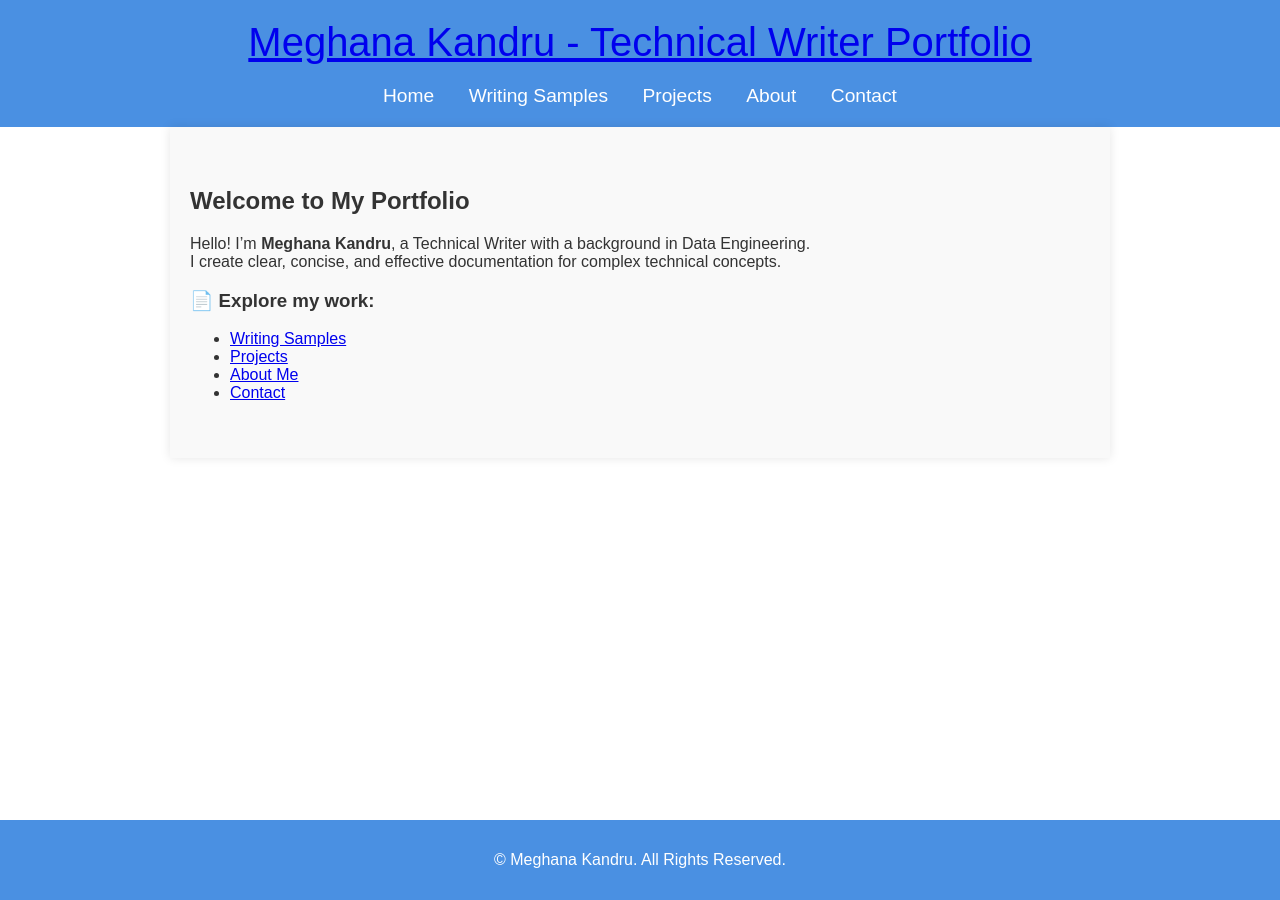
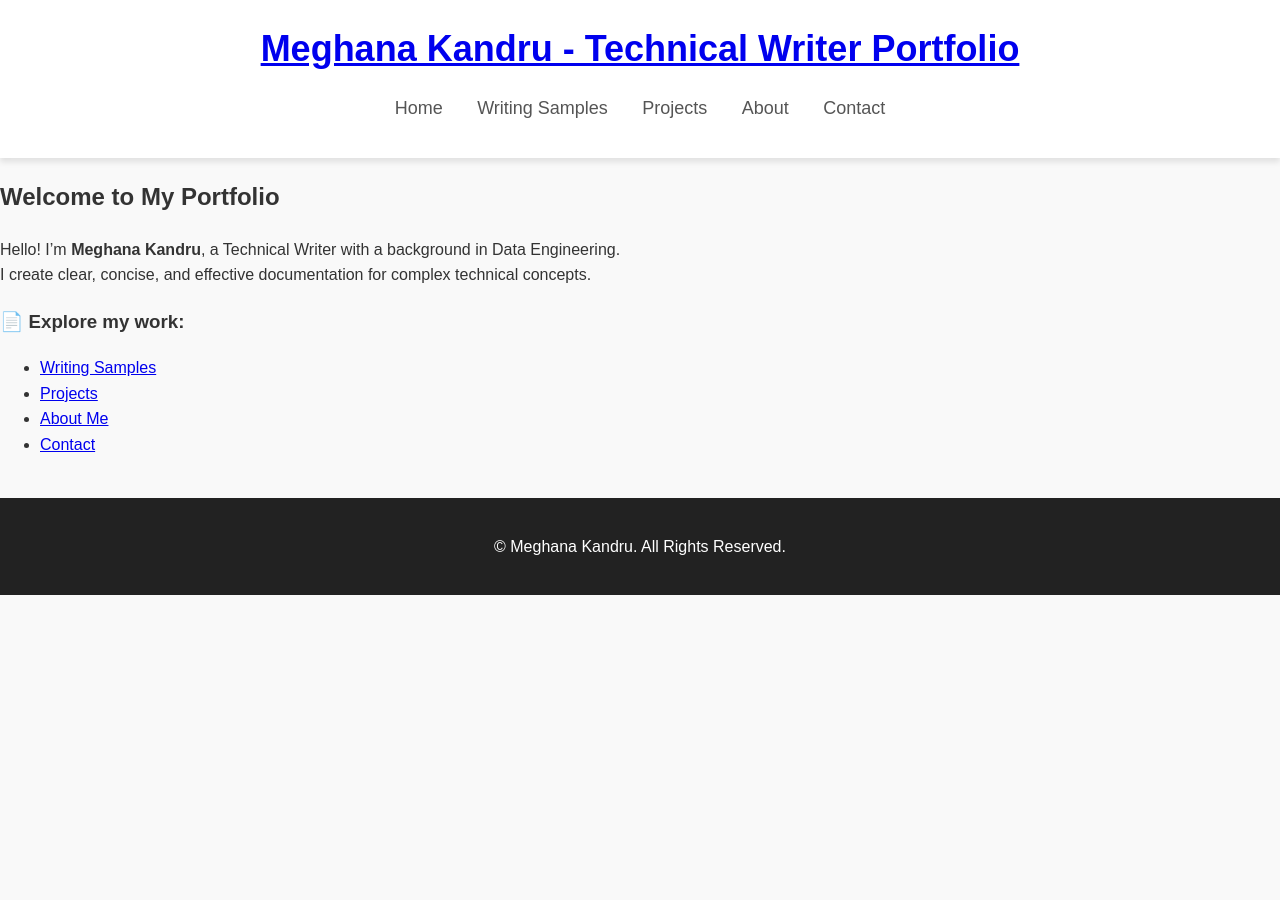
Before and after one commit to mekandru/meghanakandru.github.io, a Jekyll site: the page built from index.md, in a window 1280 px wide. Built offline with Jekyll 4.4.1, drawn with Linux system fonts in a browser that asks for light colours; some web fonts are replaced.

Commit message:
Update style.css

```diff
--- a/assets/css/style.css
+++ b/assets/css/style.css
@@ -1,98 +1,191 @@
-/* General Styles */
-/*@import url('https://fonts.googleapis.com/css2?family=Nunito:wght@400;700&family=Poppins:wght@400;500;700&display=swap');*/
+/* Import Custom Fonts */
+@font-face {
+    font-family: 'Nunito';
+    src: url('fonts/Nunito-Regular.woff2') format('woff2');
+    font-weight: 400;
+}
 
+@font-face {
+    font-family: 'Nunito';
+    src: url('fonts/Nunito-Bold.woff2') format('woff2');
+    font-weight: 700;
+}
+
+@font-face {
+    font-family: 'Poppins';
+    src: url('fonts/Poppins-Regular.woff2') format('woff2');
+    font-weight: 400;
+}
+
+@font-face {
+    font-family: 'Poppins';
+    src: url('fonts/Poppins-Medium.woff2') format('woff2');
+    font-weight: 500;
+}
+
+@font-face {
+    font-family: 'Poppins';
+    src: url('fonts/Poppins-Bold.woff2') format('woff2');
+    font-weight: 700;
+}
+
+/* Global Styles */
 body {
-    font-family: Arial, sans-serif; /* Sets the base font for the site */
+    font-family: 'Nunito', sans-serif;
+    font-size: 16px;
+    line-height: 1.6;
+    color: #333;
+    background-color: #f9f9f9;
     margin: 0;
     padding: 0;
-    background-color: #ffffff; /* White background for a clean look */
-    color: #333333; /* Dark gray text for readability */
 }
 
 /* Header Styles */
 header {
-    background-color: #4A90E2; /* Soft blue background */
-    color: #ffffff; /* White text color */
-    padding: 20px 0;
+    background-color: white;
+    padding: 20px;
     text-align: center;
+    box-shadow: 0px 4px 6px rgba(0, 0, 0, 0.1);
 }
 
 header h1 {
+    font-family: 'Poppins', sans-serif;
+    font-size: 36px;
+    font-weight: 700;
     margin: 0;
-    font-size: 2.5em;
-    font-weight: normal;
+    color: #222;
 }
 
-/* Navigation Menu Styles */
+/* Navigation */
+nav {
+    text-align: center;
+    margin-top: 10px;
+}
+
 nav ul {
-    list-style-type: none; /* Removes default list styling */
+    list-style: none;
     padding: 0;
-    margin: 20px 0 0 0;
-    text-align: center;
 }
 
 nav ul li {
-    display: inline; /* Horizontally aligns the list items */
+    display: inline;
     margin: 0 15px;
 }
 
 nav ul li a {
-    color: #ffffff; /* White text color */
-    text-decoration: none; /* Removes underline from links */
-    font-size: 1.2em;
+    text-decoration: none;
+    font-family: 'Poppins', sans-serif;
+    font-weight: 500;
+    font-size: 18px;
+    color: #555;
+    transition: color 0.3s ease-in-out;
 }
 
 nav ul li a:hover {
-    text-decoration: underline; /* Underline on hover for clarity */
+    color: #0077b6;
 }
 
-/* Main Content Styles */
-main {
-    padding: 40px 20px;
-    max-width: 900px;
-    margin: auto;
-    background-color: #f9f9f9; /* Light gray background for content area */
-    box-shadow: 0 0 10px rgba(0, 0, 0, 0.1); /* Subtle shadow for depth */
+/* Hero Section */
+.hero {
+    background: url('images/hero-bg.jpg') no-repeat center center/cover;
+    text-align: center;
+    padding: 100px 20px;
+    color: white;
 }
 
-/* Section Styles */
-section {
-    margin-bottom: 40px;
+.hero h2 {
+    font-family: 'Poppins', sans-serif;
+    font-size: 42px;
+    font-weight: 700;
+    margin-bottom: 20px;
 }
 
-section h2 {
-    color: #4A90E2; /* Matching the header's blue color */
-    border-bottom: 2px solid #4A90E2; /* Underline effect */
-    padding-bottom: 10px;
+.hero p {
+    font-size: 20px;
+    font-weight: 400;
 }
 
-section p, section ul {
-    line-height: 1.6; /* Improves readability */
+/* Button Styles */
+.btn {
+    display: inline-block;
+    background: #0077b6;
+    color: white;
+    padding: 12px 25px;
+    font-size: 18px;
+    font-weight: 500;
+    text-decoration: none;
+    border-radius: 5px;
+    transition: background 0.3s ease-in-out;
 }
 
-/* Footer Styles */
+.btn:hover {
+    background: #005f8a;
+}
+
+/* Portfolio Section */
+.portfolio {
+    max-width: 1000px;
+    margin: 50px auto;
+    text-align: center;
+}
+
+.portfolio h2 {
+    font-family: 'Poppins', sans-serif;
+    font-size: 32px;
+    font-weight: 700;
+    color: #222;
+}
+
+.portfolio-items {
+    display: flex;
+    flex-wrap: wrap;
+    justify-content: center;
+    gap: 20px;
+}
+
+.portfolio-item {
+    background: white;
+    padding: 20px;
+    border-radius: 10px;
+    box-shadow: 0px 4px 6px rgba(0, 0, 0, 0.1);
+    width: 300px;
+    text-align: center;
+}
+
+.portfolio-item img {
+    width: 100%;
+    border-radius: 5px;
+}
+
+.portfolio-item h3 {
+    font-family: 'Poppins', sans-serif;
+    font-size: 22px;
+    font-weight: 700;
+    margin: 15px 0 10px;
+}
+
+/* Footer */
 footer {
     text-align: center;
-    padding: 15px 0;
-    background-color: #4A90E2; /* Consistent blue background */
-    color: #ffffff; /* White text color */
-    position: fixed;
-    width: 100%;
-    bottom: 0;
+    padding: 20px;
+    background: #222;
+    color: white;
+    font-size: 16px;
+    margin-top: 40px;
 }
 
 /* Responsive Design */
 @media (max-width: 768px) {
-    header h1 {
-        font-size: 2em;
+    .hero {
+        padding: 60px 20px;
     }
 
-    nav ul li {
-        display: block; /* Stacks menu items vertically on small screens */
-        margin: 10px 0;
+    .hero h2 {
+        font-size: 32px;
     }
 
-    main {
-        padding: 20px 10px;
+    .portfolio-items {
+        flex-direction: column;
+        align-items: center;
     }
 }
```
